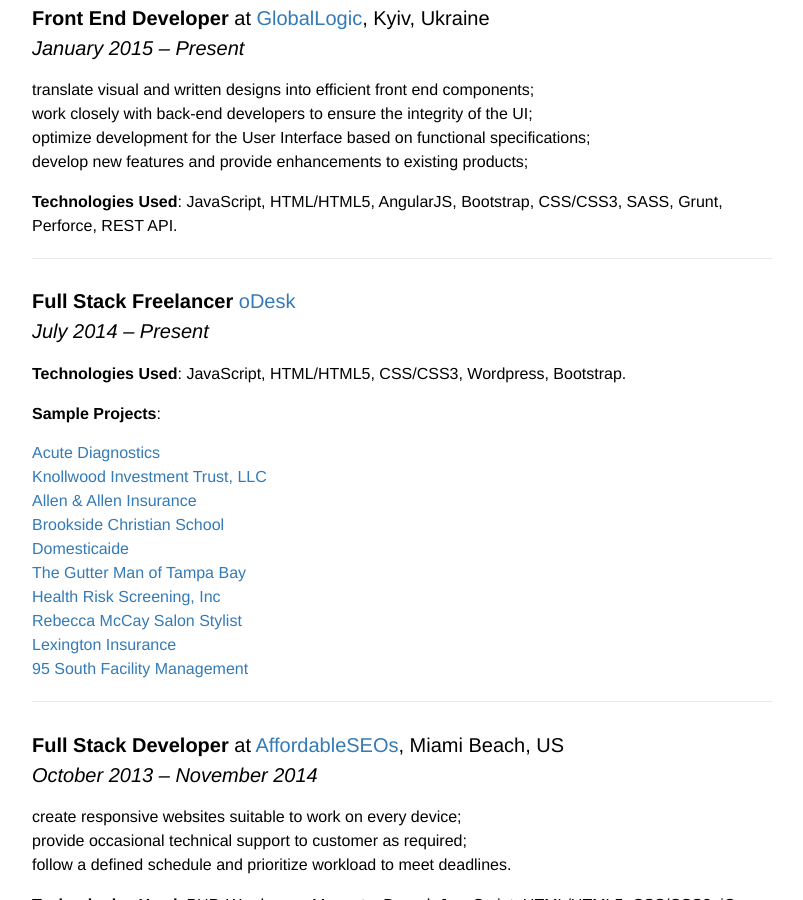
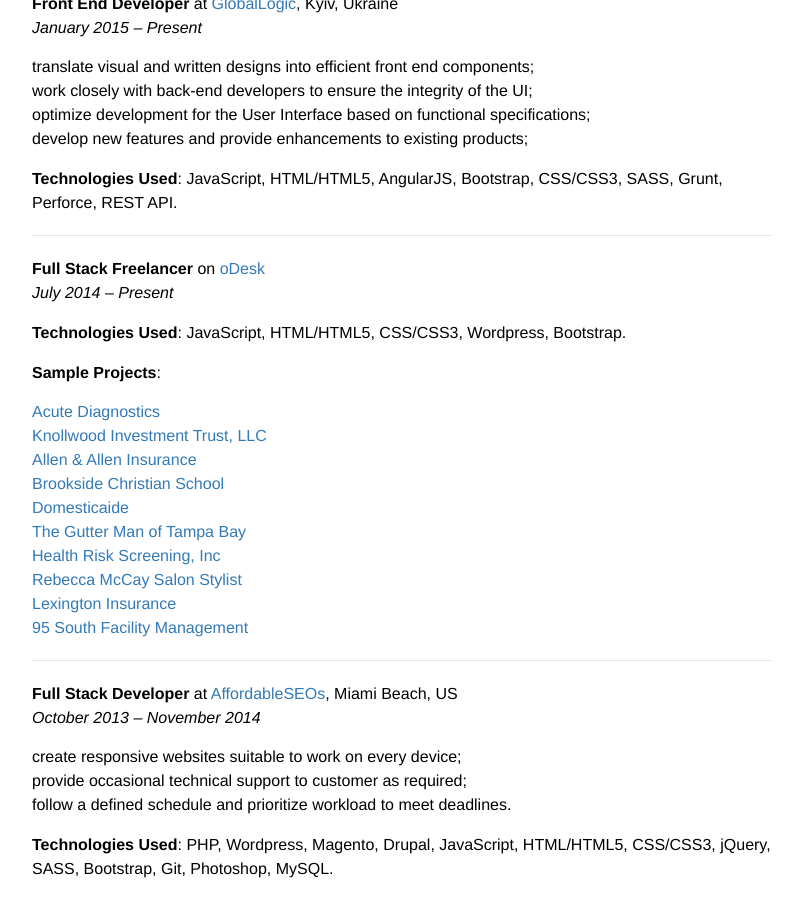
Before and after one commit to yuyokk/yuyokk.github.io, a Jekyll site: the page built from resume.md, in a window 1280 px wide and 900 px high, scrolled down 526 px. Shown: the whole window, without its empty margins (238-1041 px from the left). Built offline with Jekyll 4.4.1, drawn with Linux system fonts in a browser that asks for light colours.

```diff
--- a/resume.md
+++ b/resume.md
@@ -18,7 +18,7 @@ permalink: /resume/
 
 # Professional Experience
 
-#### **Front End Developer** at [GlobalLogic](http://www.globallogic.com/ "GlobalLogic"), Kyiv, Ukraine<br/> _January 2015 – Present_
+**Front End Developer** at [GlobalLogic](http://www.globallogic.com/ "GlobalLogic"), Kyiv, Ukraine<br/> _January 2015 – Present_
 
 + translate visual and written designs into efficient front end components;
 + work closely with back-end developers to ensure the integrity of the UI;
@@ -29,7 +29,7 @@ permalink: /resume/
 
 ----------
 
-#### **Full Stack Freelancer** [oDesk](https://www.odesk.com/users/~01c8013e8487023dcf "Iurii Kucherov @oDesk")<br/> _July 2014 – Present_
+**Full Stack Freelancer** on [oDesk](https://www.odesk.com/users/~01c8013e8487023dcf "Iurii Kucherov @oDesk")<br/> _July 2014 – Present_
 
 **Technologies Used**: JavaScript, HTML/HTML5, CSS/CSS3, Wordpress, Bootstrap.
 
@@ -48,7 +48,7 @@ permalink: /resume/
 
 ----------
 
-#### **Full Stack Developer** at [AffordableSEOs](http://affordableseos.com/ "AffordableSEOs"), Miami Beach, US<br/> _October 2013 – November 2014_
+**Full Stack Developer** at [AffordableSEOs](http://affordableseos.com/ "AffordableSEOs"), Miami Beach, US<br/> _October 2013 – November 2014_
 
 + create responsive websites suitable to work on every device;
 + provide occasional technical support to customer as required;
@@ -69,7 +69,7 @@ permalink: /resume/
 
 ----------
 
-#### **Web Developer** at [PortaOne](https://portaone.com/ "PortaOne"), Chernihiv, Ukraine<br/> _July 2011 – October 2013_
+**Web Developer** at [PortaOne](https://portaone.com/ "PortaOne"), Chernihiv, Ukraine<br/> _July 2011 – October 2013_
 
 + create web models or prototypes;
 + create new software components with minimal instructions from scratch;
```
